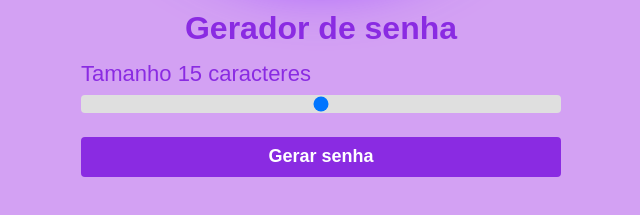
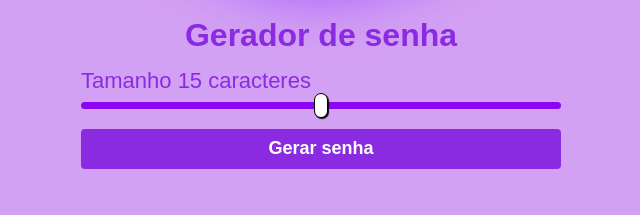
Before and after one commit to CarlosEduardo00/Gerador_de_senha, a plain HTML site: page index.html in a window 1280 px wide. Shown: the part 535-750 px from the top of the page, without its empty margins (319-959 px from the left). Drawn offline with Linux system fonts and the light colour scheme.

Commit message:
Alteração slider

```diff
--- a/style.css
+++ b/style.css
@@ -137,6 +137,28 @@ body{
     bottom: 20px;
     opacity: 1;
 }
+input[type=range] {
+    -webkit-appearance: none;
+    appearance: none;
+    display: block;
+    width: 100%;
+    height: 0.5em;
+    position: relative;
+    border-radius: 5px;
+    background-color: #8b05f2;
+    outline: none;
+}
+
+input[type=range]::-webkit-slider-thumb {
+    box-shadow: 1px 1px 1px #000000;
+    border: 1px solid #000000;
+    height: 25px;
+    width: 14px;
+    border-radius: 7px;
+    background: #FFFFFF;
+    cursor: pointer;
+    -webkit-appearance: none;
+  }
 
 @media (prefers-color-scheme: light) {
     html {
```
